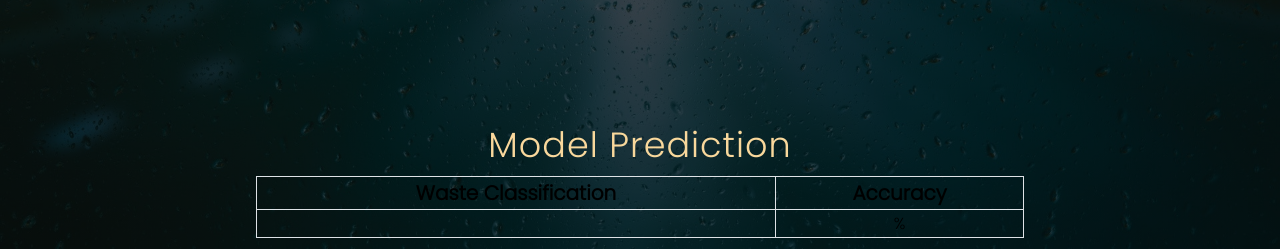
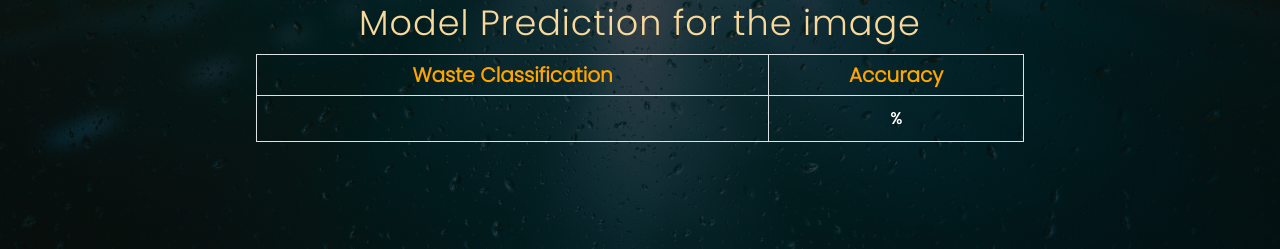
Before and after one commit to rishabh1402/Backyard_Hack, a Flask app: template templates/success.html in a window 1280 px wide. Shown: the part 551-800 px from the top of the page. Run offline with Flask 2, Linux system fonts and the light colour scheme; the template is opened without the code that fills it, so the values that code supplies are empty; some libraries are stand-ins or nearby versions.

Commit message:
Update success.html

```diff
--- a/templates/success.html
+++ b/templates/success.html
@@ -18,25 +18,29 @@
             *
             {
                 font-family: Poppins,'sans-serif';
+                text-align: center;
             }
             .header
             {
-                margin-top: 85px;
+                margin-top: 75px;
             }
             th{
                 text-align: center;
                 font-size: 20px;
-                color:black;
+                color:orange;
+                padding:5px;
             }
 
             td{
                 text-align: center;
                 font-size: 16px;
-                color: black;
+                color: white;
+                font-weight: bolder;
+                padding:10px;
             }
             .info
             {
-                margin-top:120px;
+                margin-top:60px;
             }
             .navbar-nav
             {
@@ -50,6 +54,13 @@
                 color: white !important;
                 text-align: center;
                 transition: color .4s !important;
+            }
+            .second-main{
+                background-image:linear-gradient(rgba(0, 0, 0, 0.71),rgba(0, 0, 0, 0.7)),url('static/css/b4.jpg');
+                background-size: cover;
+                background-position: center;
+                background-repeat: no-repeat;
+                height: 120vh;
             }
             .nav-link:hover
             {
@@ -98,20 +109,16 @@
       </nav>
       <!--end-->
 
-      <h1 style="text-align: center;font-size:40px;padding:20px;">Results</h1>
+      <h1 style="text-align: center;font-size:40px;padding:20px;color:azure;">Results</h1>
             <div class = "header">
-                <row style = "width: 100% ; display: flex; justify-content: center;">
-                    <h3 class="header-text">Uploaded Image</h3>
-                </row>
                 <row style = "width: 100% ; display: flex; justify-content: center;">
                     <img class = "result-img" src={{url_for('static', filename = 'images/'+ img)}}>
                 </row>
             </div>
 
             <div class = "info">
-
                 <row style = "width: 100% ; display: flex; justify-content: center;">
-                    <h3 class = "header-text">Model Prediction</h3>
+                    <h3 class = "header-text">Model Prediction for the image</h3>
                 </row>
                 <row style = "width: 100%; display: flex; justify-content: center;">
                     <table class="table-bordered text-light table-custom">
```
